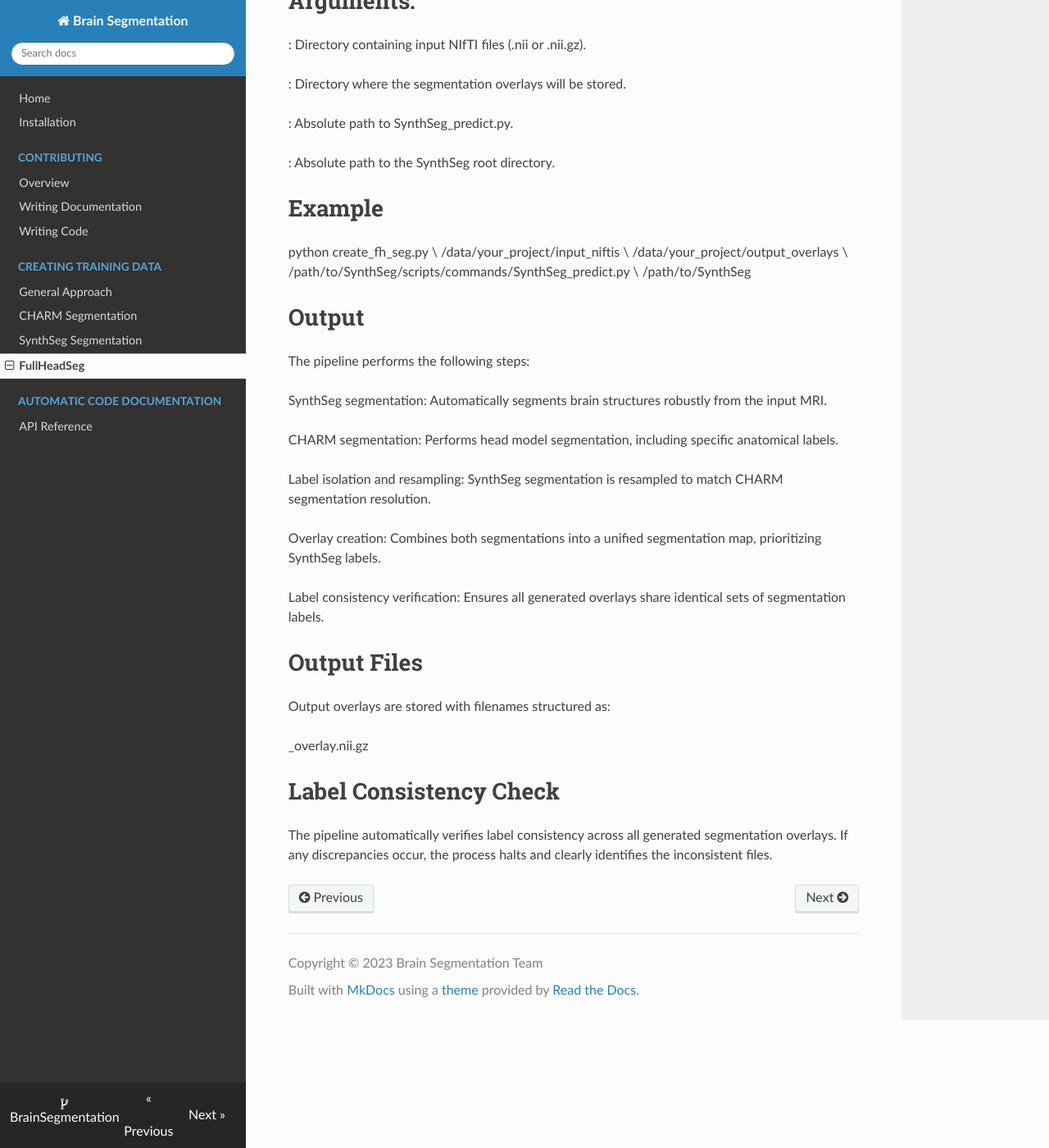
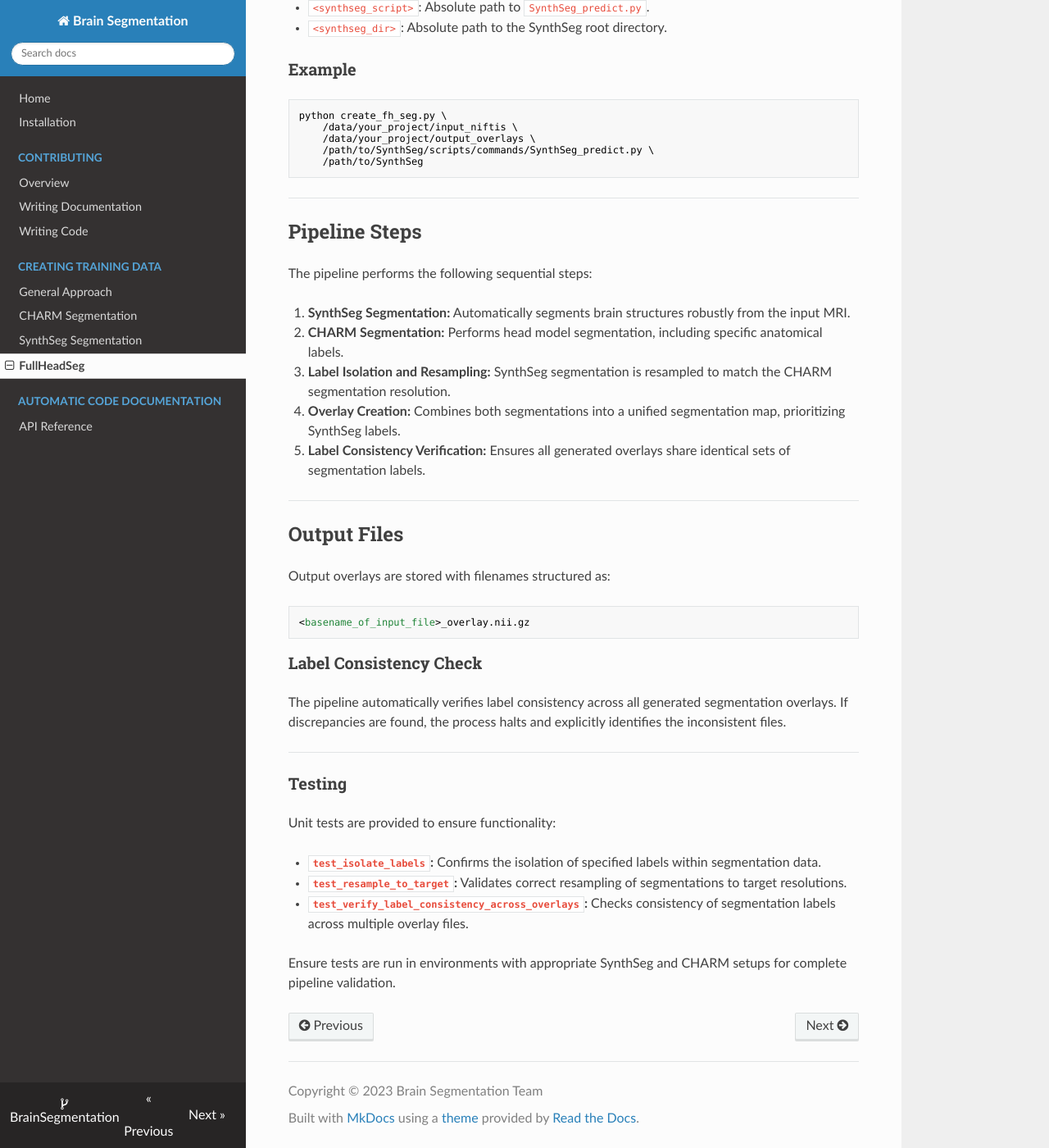
Before and after one commit to halirutan/BrainSegmentation, an MkDocs documentation site: the page built from docs/training_data/FullHeadSeg.md, in a window 1280 px wide and 1400 px high, scrolled down 1252 px. Shown: the whole window at 82% size. Built offline with MkDocs 1.6.1, drawn with Linux system fonts in a browser that asks for light colours; nearby versions of some CDN libraries; some of the changed text lies outside the part shown.

Commit message:
Add FullHead segmentation, documentation, test

````diff
--- a/docs/training_data/FullHeadSeg.md
+++ b/docs/training_data/FullHeadSeg.md
@@ -2,80 +2,96 @@
 
 This document provides a detailed overview of the FullHead segmentation pipeline, combining SynthSeg and CHARM segmentations from brain MRI datasets to create consistent overlay segmentation maps.
 
-# Overview
+---
+
+## Overview
 
 The pipeline integrates two advanced segmentation methods:
 
-SynthSeg: A robust segmentation method using machine learning, particularly suited for clinical datasets.
-
-CHARM (SimNIBS): A segmentation tool primarily used for head modeling in neurostimulation applications.
+- **SynthSeg:** A robust segmentation method using machine learning, particularly suited for clinical datasets.
+- **CHARM (SimNIBS):** A segmentation tool primarily used for head modeling in neurostimulation applications.
 
 The combination ensures precise and consistent segmentation, suitable for generating training data or subsequent analyses.
 
+---
+
 ## Usage
 
-# Prerequisites
+### Prerequisites
 
 Ensure the following software and environments are set up:
 
-Python 3.8 or newer
+- **Python 3.8 or newer**
+- **Conda environments:**
+  - `synth_seg_orig_py38`
+  - `simnibs_env`
+  - For FullHead segmentation, ensure availability of both SynthSeg and CHARM environments.
 
-Conda environments:
+- **SynthSeg script and directory paths:**
+  - Path to `SynthSeg_predict.py` script
+  - Path to SynthSeg root directory
 
-synth_seg_orig_py38
+---
 
-simnibs_env
+### Running the Pipeline
 
-SynthSeg script and directory paths:
+Execute the pipeline via the command line:
 
-Path to SynthSeg_predict.py script
+```bash
+python create_fh_seg.py <input_dir> <output_dir> <synthseg_script> <synthseg_dir>
+```
 
-Path to SynthSeg directory
+### Arguments:
 
-# Running the Pipeline
+- `<input_dir>`: Directory containing input NIfTI files (`.nii` or `.nii.gz`).
+- `<output_dir>`: Directory where the segmentation overlays will be stored.
+- `<synthseg_script>`: Absolute path to `SynthSeg_predict.py`.
+- `<synthseg_dir>`: Absolute path to the SynthSeg root directory.
 
-The pipeline is executed via command line:
+### Example
 
-python create_fh_seg.py <input_dir> <output_dir> <synthseg_script> <synthseg_dir>
-
-# Arguments:
-
-<input_dir>: Directory containing input NIfTI files (.nii or .nii.gz).
-
-<output_dir>: Directory where the segmentation overlays will be stored.
-
-<synthseg_script>: Absolute path to SynthSeg_predict.py.
-
-<synthseg_dir>: Absolute path to the SynthSeg root directory.
-
-# Example
-
+```bash
 python create_fh_seg.py \
     /data/your_project/input_niftis \
     /data/your_project/output_overlays \
     /path/to/SynthSeg/scripts/commands/SynthSeg_predict.py \
     /path/to/SynthSeg
+```
 
-# Output
+---
 
-The pipeline performs the following steps:
+## Pipeline Steps
 
-SynthSeg segmentation: Automatically segments brain structures robustly from the input MRI.
+The pipeline performs the following sequential steps:
 
-CHARM segmentation: Performs head model segmentation, including specific anatomical labels.
+1. **SynthSeg Segmentation:** Automatically segments brain structures robustly from the input MRI.
+2. **CHARM Segmentation:** Performs head model segmentation, including specific anatomical labels.
+3. **Label Isolation and Resampling:** SynthSeg segmentation is resampled to match the CHARM segmentation resolution.
+4. **Overlay Creation:** Combines both segmentations into a unified segmentation map, prioritizing SynthSeg labels.
+5. **Label Consistency Verification:** Ensures all generated overlays share identical sets of segmentation labels.
 
-Label isolation and resampling: SynthSeg segmentation is resampled to match CHARM segmentation resolution.
+---
 
-Overlay creation: Combines both segmentations into a unified segmentation map, prioritizing SynthSeg labels.
-
-Label consistency verification: Ensures all generated overlays share identical sets of segmentation labels.
-
-# Output Files
+## Output Files
 
 Output overlays are stored with filenames structured as:
 
+```
 <basename_of_input_file>_overlay.nii.gz
+```
 
-#Label Consistency Check
+### Label Consistency Check
 
-The pipeline automatically verifies label consistency across all generated segmentation overlays. If any discrepancies occur, the process halts and clearly identifies the inconsistent files.
+The pipeline automatically verifies label consistency across all generated segmentation overlays. If discrepancies are found, the process halts and explicitly identifies the inconsistent files.
+
+---
+
+### Testing
+
+Unit tests are provided to ensure functionality:
+
+- **`test_isolate_labels`:** Confirms the isolation of specified labels within segmentation data.
+- **`test_resample_to_target`:** Validates correct resampling of segmentations to target resolutions.
+- **`test_verify_label_consistency_across_overlays`:** Checks consistency of segmentation labels across multiple overlay files.
+
+Ensure tests are run in environments with appropriate SynthSeg and CHARM setups for complete pipeline validation.
````
Also changed, not shown: 2 other files.
